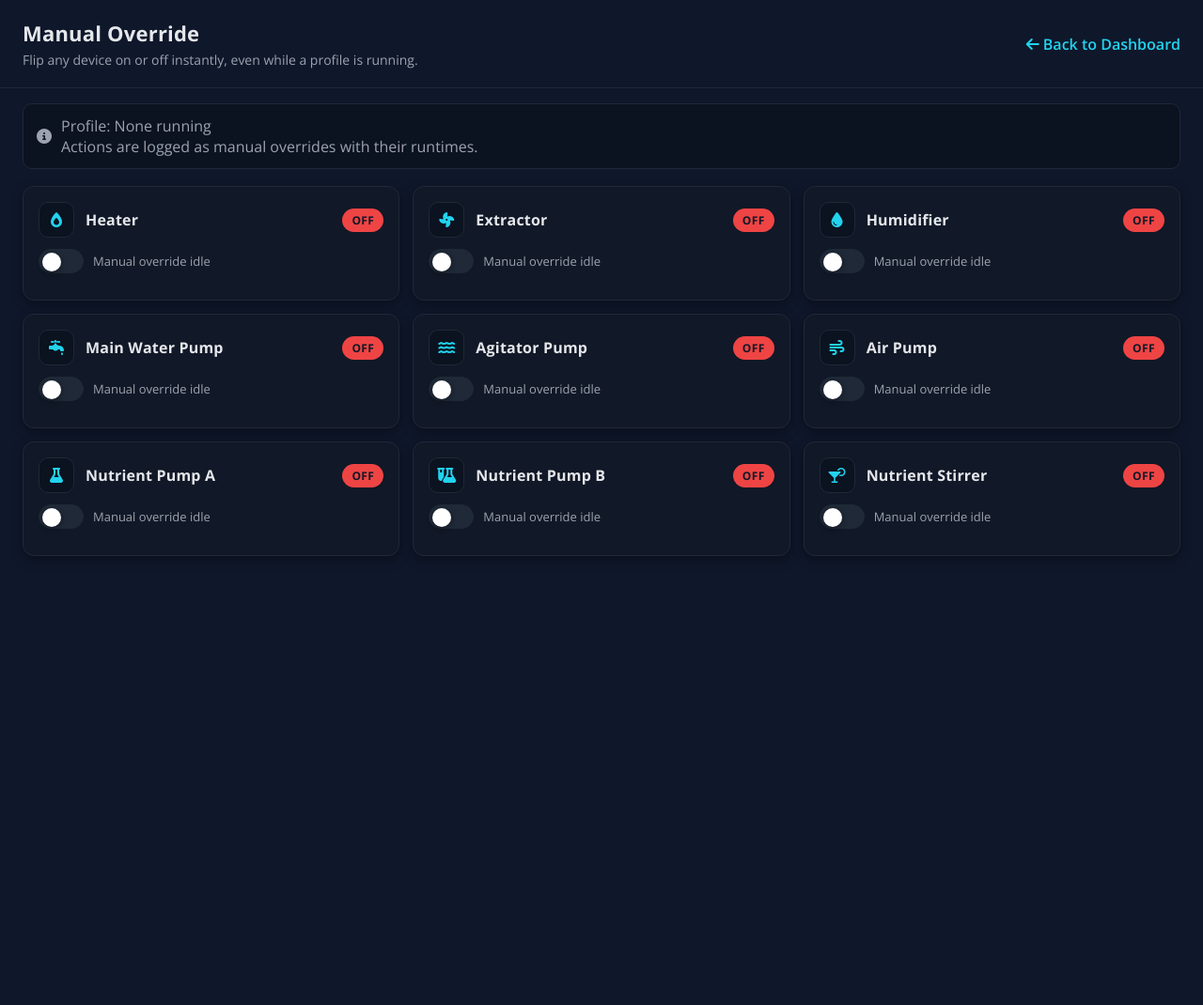
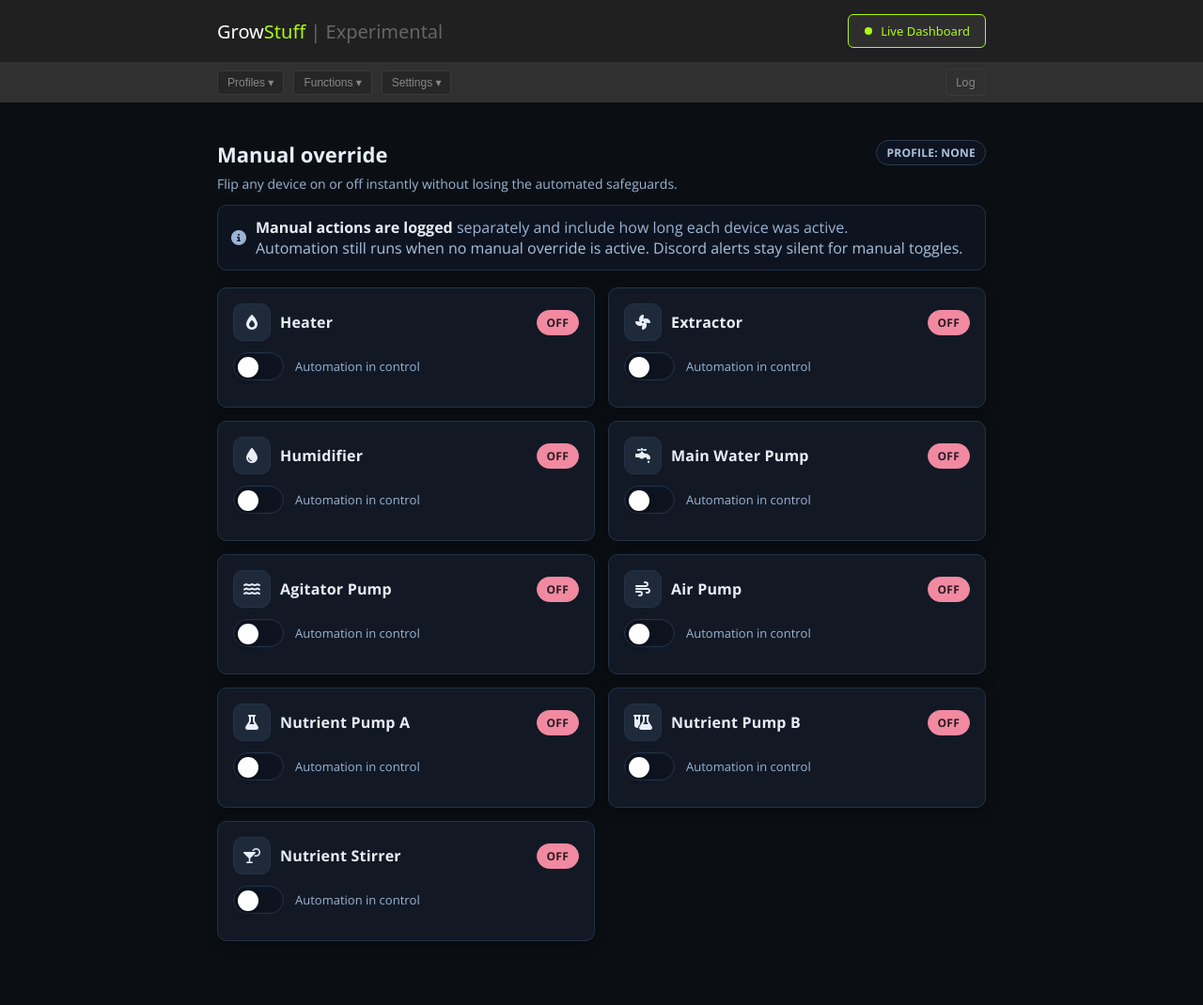
Before and after one commit to Ollie9T7/G, a Flask app: page /manual in a window 1280 px wide. Shown: the whole page at 94% size. Before the commit the page ends 592 px from the top, so only its background shows below. Run offline with Flask 3, Linux system fonts and the light colour scheme; parts of the project's set-up code (start-up, migrations or seed data) failed here and were passed over.

Commit message:
manual updates

```diff
--- a/templates/manual_override.html
+++ b/templates/manual_override.html
@@ -1,4 +1,4 @@
-<!DOCTYPE html>
+<!doctype html>
 <html lang="en">
 <head>
   <meta charset="UTF-8" />
@@ -10,154 +10,112 @@
   <meta name="viewport" content="width=device-width, initial-scale=1">
   <style>
     :root {
-      --bg: #0f172a;
-      --card: #111827;
-      --border: #1f2937;
-      --text: #e5e7eb;
-      --muted: #9ca3af;
-      --accent: #22d3ee;
-      --pill-on: #22c55e;
-      --pill-off: #ef4444;
+      --w: 850px; --pad: 16px; --gap: 14px; --br: 10px;
+      --ink: #e7eef7; --muted:#aac2de; --hint:#9bb4d3;
+      --bg: #0b0f14; --card:#121925; --border:#243247; --well:#0d1420; --well2:#1e2a3a;
+      --ok:#7bd88f; --bad:#ff7b7b; --accent:#1e5cff;
     }
-    * { box-sizing: border-box; }
-    body {
-      margin: 0;
-      font-family: 'Open Sans', system-ui, -apple-system, sans-serif;
-      background: var(--bg);
-      color: var(--text);
-      min-height: 100vh;
+    *, *::before, *::after { box-sizing: border-box; }
+    html, body { margin:0; padding:0; }
+    body { font-family: 'Open Sans', system-ui, -apple-system, sans-serif; background:var(--bg); color:var(--ink); }
+
+    header, .header, .site-header, nav.header, nav.top, .topnav {
+      max-width: var(--w);
+      margin: 0 auto;
+      padding: 0 var(--pad);
     }
-    header {
-      padding: 20px 24px;
-      border-bottom: 1px solid var(--border);
-      display: flex;
-      align-items: center;
-      justify-content: space-between;
-    }
-    .title {
-      font-size: 22px;
-      font-weight: 700;
-      letter-spacing: 0.2px;
-    }
-    .subtitle {
-      color: var(--muted);
-      margin-top: 4px;
-      font-size: 14px;
-    }
-    .nav-link {
-      color: var(--accent);
-      text-decoration: none;
-      font-weight: 600;
-    }
-    .wrapper { padding: 16px 24px 32px; }
+
+    .wrap { max-width: var(--w); margin: 28px auto; padding: 0 var(--pad) 40px; }
+    .topbar { display:flex; gap:12px; align-items:flex-start; justify-content:space-between; margin-bottom: 12px; }
+    .title-block h1 { margin:0 0 6px 0; font-size:22px; font-weight:700; }
+    .page-description { margin:0; color:var(--hint); font-size:14px; line-height:1.5; }
+    .pill { padding:4px 10px; border-radius:999px; border:1px solid #2a3950; background:var(--well); color:var(--muted); font-size:12px; font-weight:700; text-transform:uppercase; letter-spacing:.02em; }
+    .pill.on { color:#0c141f; background: var(--ok); border-color: #7bd88f; }
+    .pill.off { color:#2b1c24; background:#f18aa1; border-color:#f18aa1; }
+
     .banner {
-      background: #0b1220;
+      background: var(--well);
       border: 1px solid var(--border);
-      border-radius: 10px;
+      border-radius: var(--br);
       padding: 12px 14px;
-      color: var(--muted);
+      color: var(--hint);
       margin-bottom: 18px;
       display: flex;
       gap: 10px;
       align-items: center;
+      box-shadow: 0 2px 10px rgba(0,0,0,0.28);
     }
-    .card-grid {
-      display: grid;
-      grid-template-columns: repeat(auto-fit, minmax(320px, 1fr));
-      gap: 14px;
-    }
+    .banner strong { color: var(--ink); }
+
+    .card-grid { display:grid; grid-template-columns: repeat(auto-fit, minmax(360px, 1fr)); gap: var(--gap); }
     .card {
       background: var(--card);
       border: 1px solid var(--border);
-      border-radius: 12px;
+      border-radius: var(--br);
       padding: 16px;
       display: flex;
       flex-direction: column;
       gap: 12px;
-      box-shadow: 0 4px 12px rgba(0,0,0,0.35);
+      box-shadow: 0 4px 14px rgba(0,0,0,0.35);
     }
-    .card-header {
-      display: flex;
-      justify-content: space-between;
-      align-items: center;
-      font-weight: 700;
-      letter-spacing: 0.2px;
-    }
-    .pill {
-      padding: 4px 10px;
-      border-radius: 999px;
-      font-size: 12px;
-      font-weight: 700;
-      letter-spacing: 0.4px;
-      color: #0b111f;
-    }
-    .pill.on { background: var(--pill-on); }
-    .pill.off { background: var(--pill-off); color: #111827; }
+    .card-head { display:flex; justify-content:space-between; align-items:center; gap:10px; }
+    .device-meta { display:flex; gap:10px; align-items:center; }
+    .icon-box { width:40px; height:40px; border-radius:10px; background:var(--well2); color:var(--ink); display:grid; place-items:center; border:1px solid var(--border); }
+    .device-title { font-weight:700; letter-spacing:.2px; }
+
+    .toggle-row { display:flex; align-items:center; gap:12px; }
     .toggle {
       position: relative;
-      width: 48px;
-      height: 26px;
-      background: #1f2937;
-      border-radius: 20px;
+      width: 54px;
+      height: 30px;
+      background: #0d1420;
+      border-radius: 22px;
       border: 1px solid var(--border);
       cursor: pointer;
       transition: all 0.2s ease;
+      box-shadow: inset 0 0 0 1px rgba(255,255,255,0.02);
     }
     .toggle::after {
       content: '';
       position: absolute;
-      top: 3px;
-      left: 3px;
-      width: 20px;
-      height: 20px;
+      top: 4px;
+      left: 4px;
+      width: 22px;
+      height: 22px;
       background: #fff;
       border-radius: 50%;
       transition: transform 0.2s ease;
-      box-shadow: 0 2px 6px rgba(0,0,0,0.35);
+      box-shadow: 0 2px 6px rgba(0,0,0,0.45);
     }
-    .toggle.on {
-      background: #0ea5e9;
-      border-color: #38bdf8;
+    .toggle.on { background: #17305c; border-color:#2a4b7a; box-shadow: 0 0 0 1px rgba(30,92,255,0.1), 0 12px 24px rgba(0,0,0,0.35); }
+    .toggle.on::after { transform: translateX(24px); }
+
+    .status-line { color: var(--hint); font-size: 13px; }
+    .card-footer { display:flex; justify-content:space-between; gap:10px; color: var(--muted); font-size:12px; }
+    .muted { color: var(--muted); }
+
+    @media (max-width: 720px) {
+      .topbar { flex-direction: column; align-items:flex-start; }
+      .card-grid { grid-template-columns: 1fr; }
     }
-    .toggle.on::after { transform: translateX(22px); }
-    .card-footer {
-      display: flex;
-      justify-content: space-between;
-      align-items: center;
-      color: var(--muted);
-      font-size: 13px;
-    }
-    .status-line { color: var(--muted); font-size: 13px; }
-    .grid-item { display: flex; gap: 12px; align-items: center; }
-    .icon-box {
-      width: 38px;
-      height: 38px;
-      border-radius: 10px;
-      background: #0b1220;
-      display: grid;
-      place-items: center;
-      color: var(--accent);
-      border: 1px solid var(--border);
-    }
-    .device-name { font-weight: 700; }
-    .toggle-row { display: flex; align-items: center; gap: 10px; }
-    .muted { color: var(--muted); }
   </style>
 </head>
 <body>
-  <header>
-    <div>
-      <div class="title">Manual Override</div>
-      <div class="subtitle">Flip any device on or off instantly, even while a profile is running.</div>
+  {% include "header2.html" %}
+  <div class="wrap">
+    <div class="topbar">
+      <div class="title-block">
+        <h1>Manual override</h1>
+        <p class="page-description">Flip any device on or off instantly without losing the automated safeguards.</p>
+      </div>
+      <span class="pill" id="profile-label">Profile: none</span>
     </div>
-    <a href="/" class="nav-link"><i class="fa-solid fa-arrow-left"></i> Back to Dashboard</a>
-  </header>
-  <div class="wrapper">
+
     <div class="banner">
       <i class="fa-solid fa-circle-info"></i>
       <div>
-        <div id="profile-label">Profile: None running</div>
-        <div class="muted">Actions are logged as manual overrides with their runtimes.</div>
+        <div><strong>Manual actions are logged</strong> separately and include how long each device was active.</div>
+        <div class="muted">Automation still runs when no manual override is active. Discord alerts stay silent for manual toggles.</div>
       </div>
     </div>
 
@@ -179,6 +137,14 @@
 
     function pillClass(state) { return state === 'ON' ? 'pill on' : 'pill off'; }
 
+    function fmtDuration(sec){
+      if (!sec && sec !== 0) return '';
+      const s = Math.round(sec);
+      if (s < 60) return `${s}s`;
+      const m = Math.floor(s/60); const r = s % 60;
+      return `${m}m ${r}s`;
+    }
+
     function buildCards() {
       const grid = document.getElementById('card-grid');
       grid.innerHTML = '';
@@ -186,10 +152,10 @@
         const card = document.createElement('div');
         card.className = 'card';
         card.innerHTML = `
-          <div class="card-header">
-            <div class="grid-item">
+          <div class="card-head">
+            <div class="device-meta">
               <div class="icon-box"><i class="fa-solid ${dev.icon}"></i></div>
-              <div class="device-name">${dev.label}</div>
+              <div class="device-title">${dev.label}</div>
             </div>
             <span class="pill off" data-pill="${dev.key}">OFF</span>
           </div>
@@ -232,7 +198,7 @@
 
     function applyStatus(payload) {
       const profile = payload.running_profile;
-      document.getElementById('profile-label').textContent = profile ? `Profile running: ${profile}` : 'Profile: None running';
+      document.getElementById('profile-label').textContent = profile ? `Profile: ${profile}` : 'Profile: none';
       const devices = payload.devices || {};
       DEVICES.forEach(dev => {
         const info = devices[dev.key] || {};
@@ -251,13 +217,13 @@
           toggle.setAttribute('aria-checked', state === 'ON');
         }
         if (statusLine) {
-          statusLine.textContent = info.manual_active ? 'Manual override active' : 'Manual override idle';
+          statusLine.textContent = info.manual_active ? 'Manual override active' : 'Automation in control';
         }
         if (since) {
           since.textContent = info.since ? `Since: ${info.since}` : '';
         }
         if (duration) {
-          duration.textContent = info.last_duration_s ? `Last run: ${Math.round(info.last_duration_s)}s` : '';
+          duration.textContent = info.last_duration_s != null ? `Last run: ${fmtDuration(info.last_duration_s)}` : '';
         }
       });
     }
--- a/web/manual_routes.py
+++ b/web/manual_routes.py
@@ -107,8 +107,8 @@ def _log_manual(device_key: str, new_state: str, duration_s: float | None = None
         payload["duration_s"] = round(duration_s, 2)
     try:
         LOGGER().log_event(
-            "manual_override",
-            msg=f"{label} {'ON' if new_state == 'ON' else 'OFF'} via manual override",
+            "actuator_change",
+            msg=f"{label} {'ON' if new_state == 'ON' else 'OFF'} via manual control",
             reason_code=f"manual_{new_state.lower()}",
             profile_id=running_profile(),
             actor="manual_override_ui",
@@ -128,19 +128,30 @@ def _apply_toggle(device_key: str, turn_on: bool):
 
     current_state = _state_string(sd.get(state_key)) if state_key else "OFF"
     desired_state = "ON" if turn_on else "OFF"
+
+    now_m = _mono()
     if current_state == desired_state:
-        entry["active"] = True
-        entry["state"] = desired_state
+        if turn_on:
+            entry.update(
+                active=True,
+                state="ON",
+                since_mono=entry.get("since_mono") or now_m,
+                since_iso=entry.get("since_iso") or datetime.datetime.utcnow().isoformat() + "Z",
+                last_duration_s=None,
+            )
+            _log_manual(device_key, "ON", None)
+        else:
+            entry.update(active=False, state="OFF", since_mono=None, since_iso=None)
+            _log_manual(device_key, "OFF", None)
         return
 
-    setter(turn_on)
+    setter(turn_on, log=False, notify=False)
     if state_key:
         if device.get("bool_state"):
             sd[state_key] = bool(turn_on)
         else:
             sd[state_key] = desired_state
 
-    now_m = _mono()
     if turn_on:
         entry.update(
             active=True,
@@ -158,7 +169,7 @@ def _apply_toggle(device_key: str, turn_on: bool):
                 duration = max(0.0, float(now_m) - float(since))
         except Exception:
             duration = None
-        entry.update(active=True, state="OFF", last_duration_s=duration, since_mono=None, since_iso=None)
+        entry.update(active=False, state="OFF", last_duration_s=duration, since_mono=None, since_iso=None)
         _log_manual(device_key, "OFF", duration)
 
 
```
Also changed, not shown: devices/__init__.py (+181 -162 lines).
